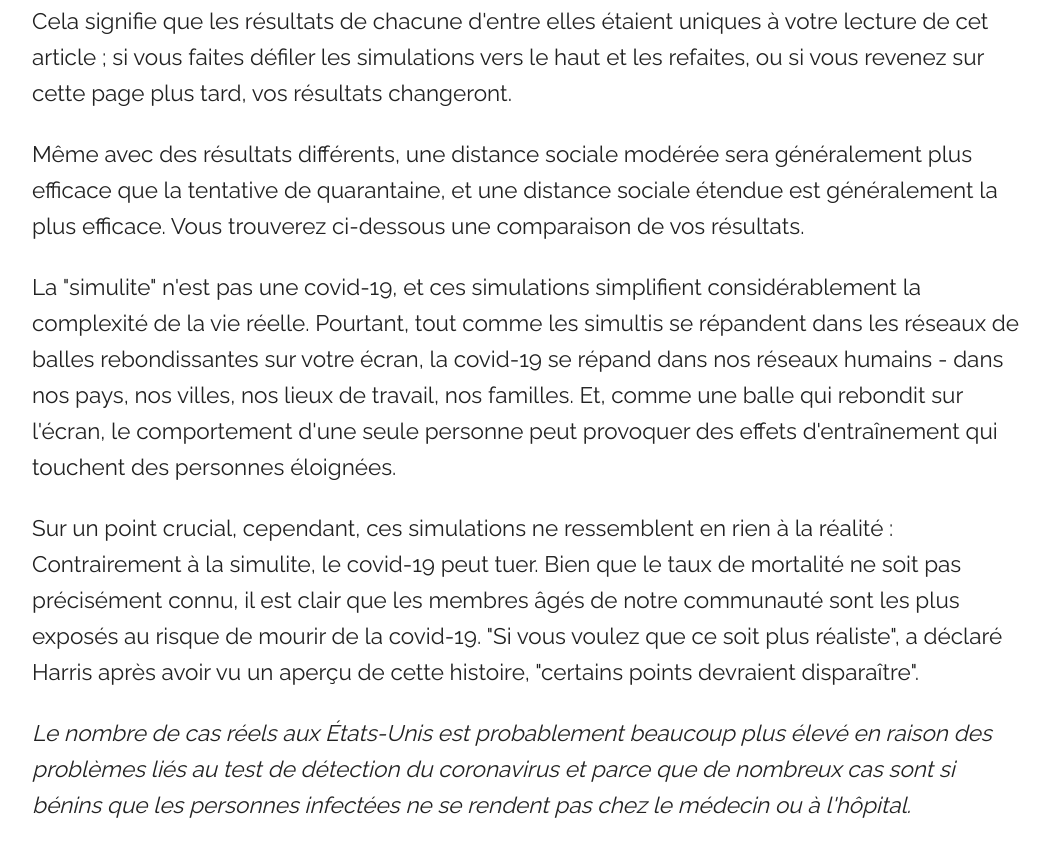
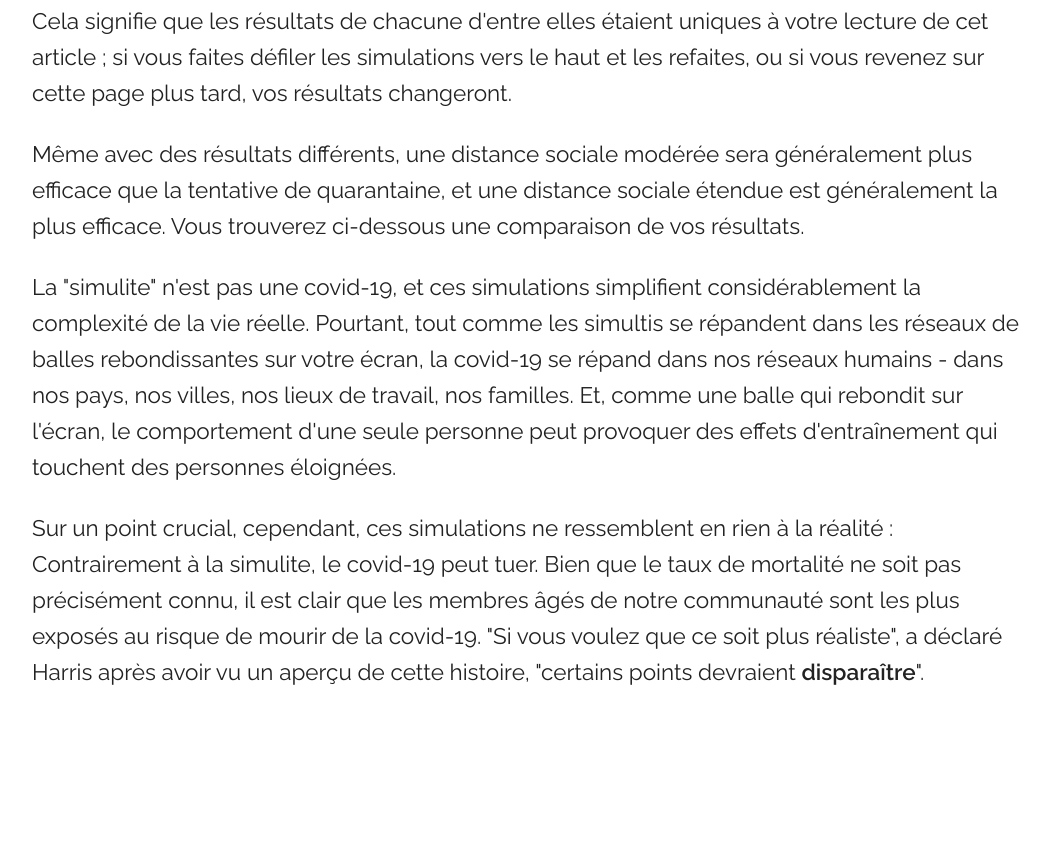
Before and after one commit to madewulf/aplatirlacourbe, a plain HTML site: page index.html in a window 1280 px wide. Shown: the part 6716-7564 px from the top of the page, without its empty margins (113-1163 px from the left). After the commit the page ends 7431 px from the top, so only its background shows below. Drawn offline with nearby package versions, Linux system fonts and the light colour scheme; no server answers.

Commit message:
Various improvements

```diff
--- a/index.html
+++ b/index.html
@@ -179,10 +179,9 @@
                 </p>
                 <p>La "simulite" n'est pas une covid-19, et ces simulations simplifient considérablement la complexité de la vie réelle. Pourtant, tout comme les simultis se répandent dans les réseaux de balles rebondissantes sur votre écran, la covid-19 se répand dans nos réseaux humains - dans nos pays, nos villes, nos lieux de travail, nos familles. Et, comme une balle qui rebondit sur l'écran, le comportement d'une seule personne peut provoquer des effets d'entraînement qui touchent des personnes éloignées.
                 </p>
-                <p>Sur un point crucial, cependant, ces simulations ne ressemblent en rien à la réalité : Contrairement à la simulite, le covid-19 peut tuer. Bien que le taux de mortalité ne soit pas précisément connu, il est clair que les membres âgés de notre communauté sont les plus exposés au risque de mourir de la covid-19. "Si vous voulez que ce soit plus réaliste", a déclaré Harris après avoir vu un aperçu de cette histoire, "certains points devraient disparaître".
+                <p>Sur un point crucial, cependant, ces simulations ne ressemblent en rien à la réalité : Contrairement à la simulite, le covid-19 peut tuer. Bien que le taux de mortalité ne soit pas précisément connu, il est clair que les membres âgés de notre communauté sont les plus exposés au risque de mourir de la covid-19. "Si vous voulez que ce soit plus réaliste", a déclaré Harris après avoir vu un aperçu de cette histoire, "certains points devraient <b>disparaître</b>".
                 </p>
-                <p><em>Le nombre de cas réels aux États-Unis est probablement beaucoup plus élevé en raison des problèmes liés au test de détection du coronavirus et parce que de nombreux cas sont si bénins que les personnes infectées ne se rendent pas chez le médecin ou à l'hôpital.
-                    </> </em></div>
+
         </div>
     </div>
     <script src="https://ajax.googleapis.com/ajax/libs/jquery/3.4.1/jquery.min.js"></script>
```
